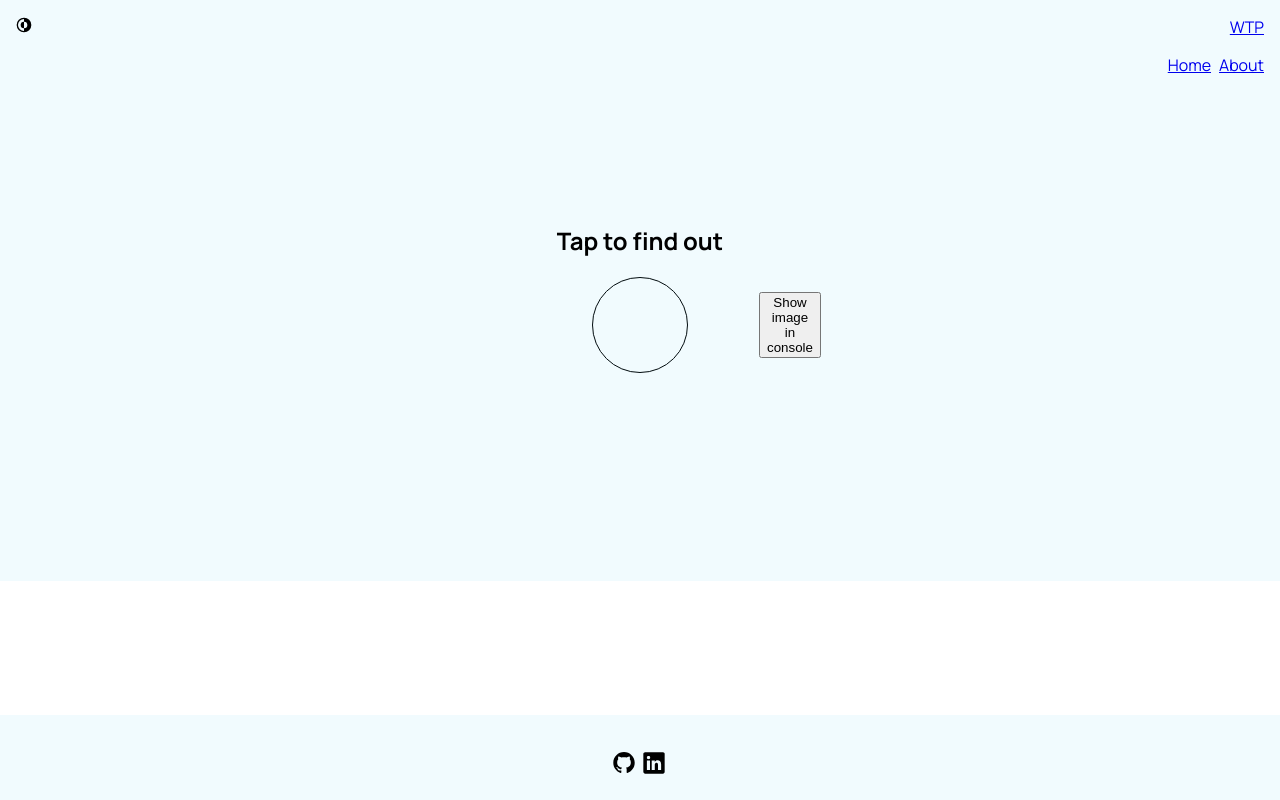
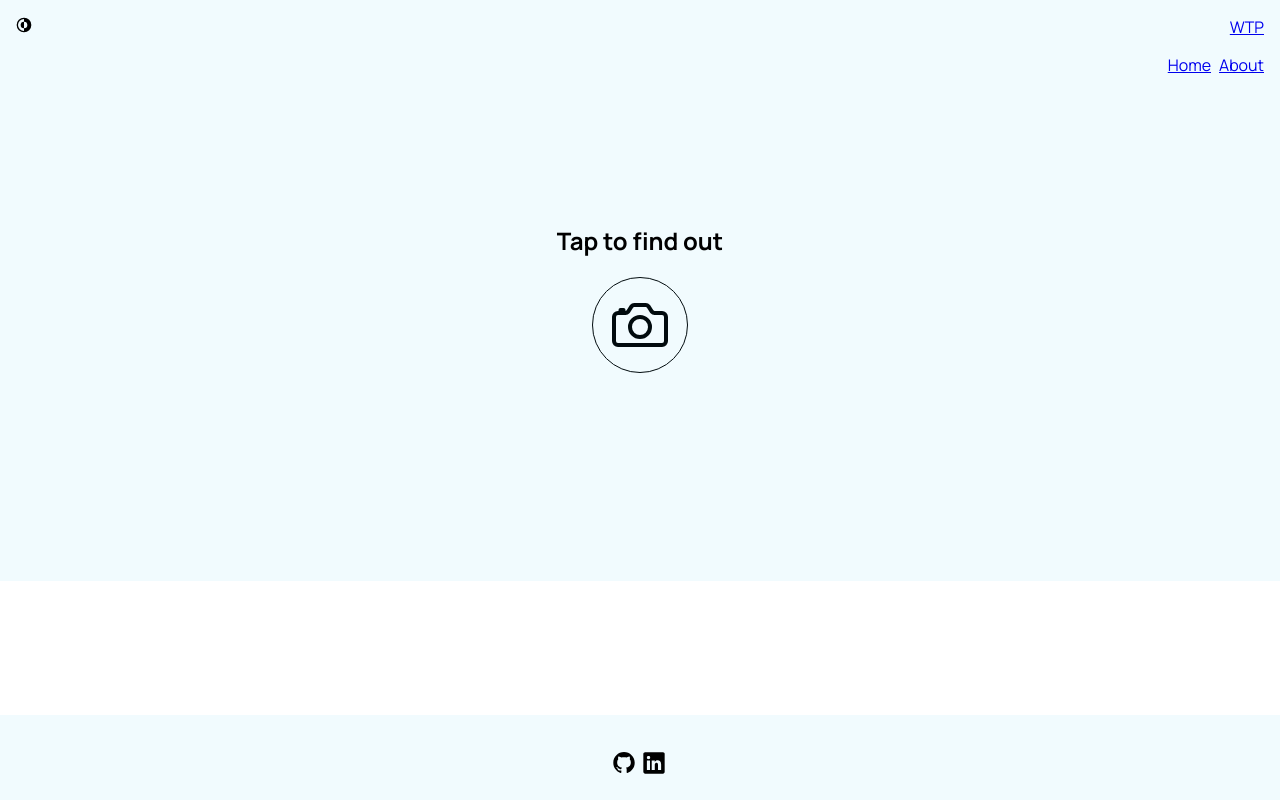
Before and after one commit to burgessolivia/what-the-park-client, a React (Vite) app: page /home in a window 1280 px wide. Built offline with nearby package versions, Linux system fonts and the light colour scheme; no server answers; a web font is replaced by a local one.

Commit message:
cam screenshot is sending base64 img url to backend

```diff
--- a/package.json
+++ b/package.json
@@ -10,6 +10,7 @@
     "preview": "vite preview"
   },
   "dependencies": {
+    "axios": "^1.7.7",
     "react-camera-pro": "^1.4.0",
     "react-dom": "^18.3.1",
     "react-icons": "^5.3.0",
--- /dev/null
+++ b/src/components/Camera/Camera.jsx
@@ -0,0 +1,47 @@
+import React, { useState, useRef } from "react";
+import Webcam from "react-webcam";
+import { TbCapture } from "react-icons/tb";
+
+export default function Camera({ setImage, setShowCamera }) {
+  const webRef = useRef(null);
+
+  const showImage = () => {
+    if (webRef.current) {
+      const screenshot = webRef.current.getScreenshot();
+      setImage(screenshot);
+      setShowCamera(false);
+      console.log(screenshot);
+    }
+  };
+
+  const handleSubmitClick = async (imageScreenshot) => {
+    if (image) {
+      const response = await axios.post(`${apiUrl}/upload`, {
+        imageData: image,
+      });
+      console.log(response.data);
+    }
+  };
+
+  return (
+    <section className="cam">
+      <Webcam ref={webRef} alt="webcam screenshot" height={540} />
+      {/* <button
+        onClick={() => {
+          showImage();
+        }}
+      >
+        Show image in console
+      </button> */}
+
+      <TbCapture
+        onClick={() => {
+          showImage();
+        }}
+      />
+      <button className="cam__submit" onClick={handleSubmitClick}>
+        Submit
+      </button>
+    </section>
+  );
+}
--- a/src/components/Camera/CameraSecond.tsx
+++ /dev/null
@@ -1,6 +0,0 @@
-// import React from "react";
-// import Webcam from "react-webcam";
-
-// export default function Camera() {
-//   const WebcamComponent = () => <Webcam />;
-// }
--- a/src/pages/HomePage/HomePage.jsx
+++ b/src/pages/HomePage/HomePage.jsx
@@ -1,38 +1,34 @@
 import "./HomePage.scss";
+import React, { useState } from "react";
+import Camera from "../../components/Camera/Camera";
 import { IoCameraOutline } from "react-icons/io5";
-import Webcam from "react-webcam";
-import React, { useState } from "react";
-import { useRef } from "react";
+import axios from "axios";
+
+const apiUrl = import.meta.env.VITE_API_URL; // Access the API URL from .env
 
 export default function HomePage() {
-  const webRef = useRef(null);
+  const [showCamera, setShowCamera] = useState(false);
   const [image, setImage] = useState(null);
-  const showImage = () => {
-    if (webRef.current) {
-      const screenshot = webRef.current.getScreenshot();
-      setImage(screenshot); // Set the screenshot as the image source
-      console.log(screenshot); // Log the image data (base64 encoded)
-    }
+
+  const handleClick = (event) => {
+    event.preventDefault();
+    setShowCamera(!showCamera);
+    setImage(null);
   };
 
   return (
     <section className="main">
       <h1 className="main__title"> Tap to find out </h1>
+      {/* <button onClick={handleClick} className="main__button">
+        show camera
+      </button> */}
       <div className="main__img-div">
-        {/* <IoCameraOutline className="main__img"> */}
-        {/* <CameraComponent /> */}
-        {/* <WebcamComponent /> */}
-        {/* </IoCameraOutline> */}
-        <Webcam ref={webRef} alt="webcam screenshot" />
-        <button
-          onClick={() => {
-            showImage();
-          }}
-        >
-          Show image in console
-        </button>
-        <img src={image} />
+        {showCamera && (
+          <Camera setImage={setImage} setShowCamera={setShowCamera} />
+        )}
+        <IoCameraOutline onClick={handleClick} className="main__img" />
       </div>
+      <img src={image} />
     </section>
   );
 }
--- a/src/pages/HomePage/HomePage.scss
+++ b/src/pages/HomePage/HomePage.scss
@@ -13,6 +13,10 @@
 
   &__title {
     font-weight: 600;
+  }
+
+  &__button {
+    margin-bottom: 16rem;
   }
 
   &__img-div {
```
Also changed, not shown: 2 other files (tests, documents, lock files or other folders).
